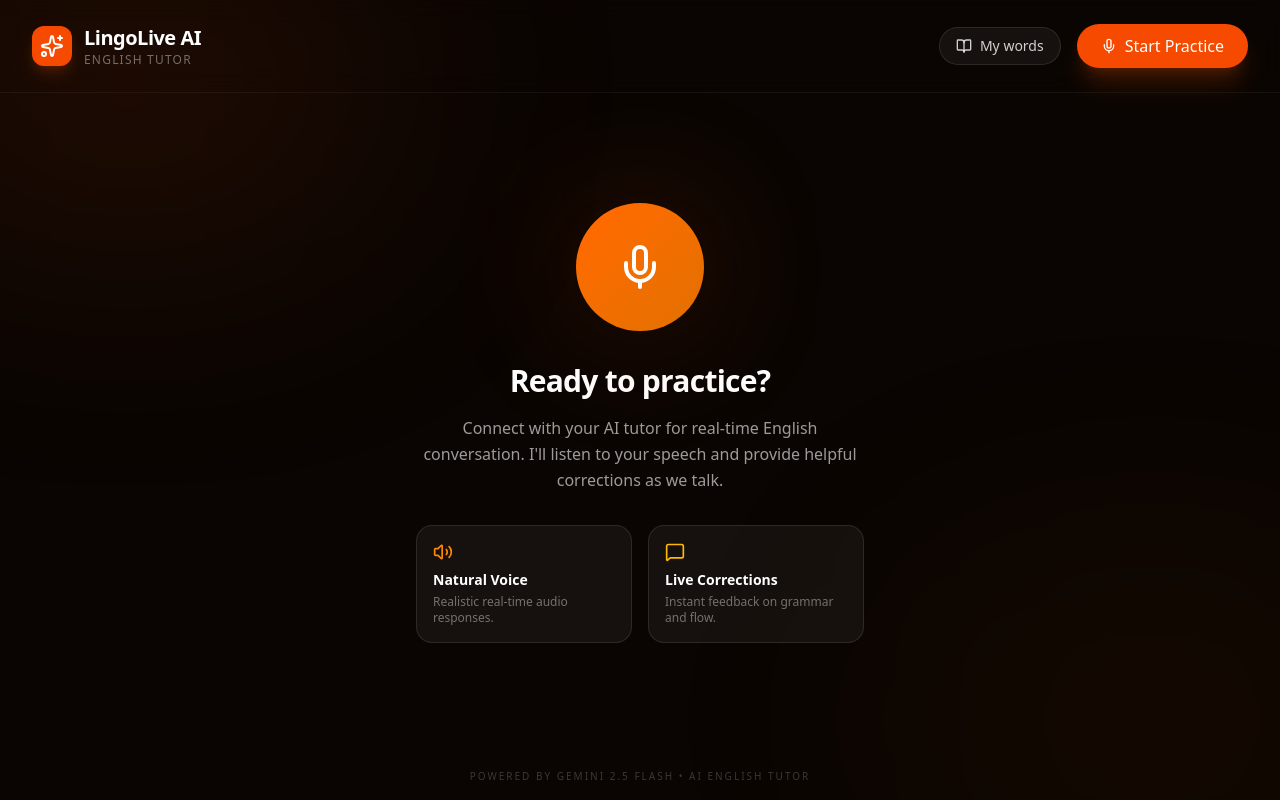
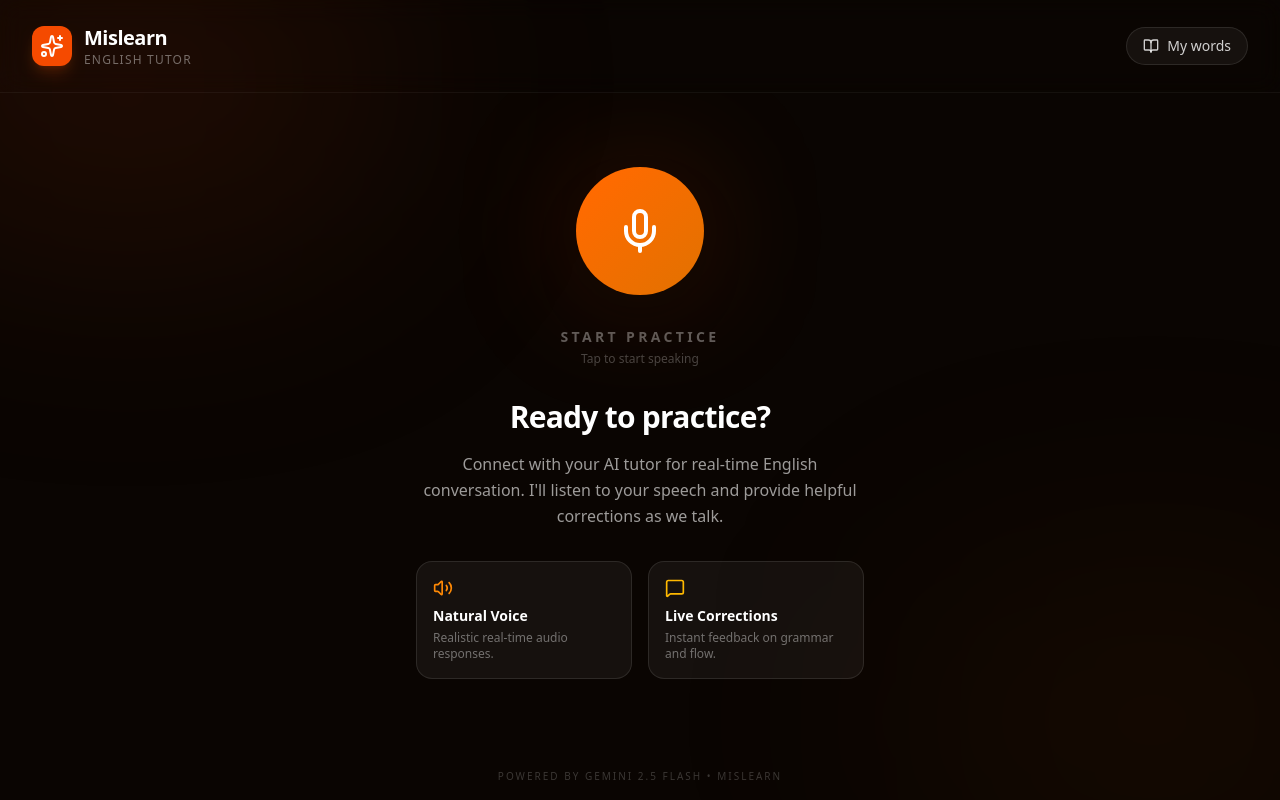
Before and after one commit to miskovd/mislearn, a Vue app: page / in a window 1280 px wide. Built offline with nearby package versions, Linux system fonts and the light colour scheme.

Commit message:
feat(ui): rename to Mislearn and polish the primary action button

```diff
--- a/index.html
+++ b/index.html
@@ -3,7 +3,7 @@
   <head>
     <meta charset="UTF-8" />
     <meta name="viewport" content="width=device-width, initial-scale=1.0" />
-    <title>LingoLive AI</title>
+    <title>Mislearn</title>
   </head>
   <body>
     <div id="root"></div>
--- a/metadata.json
+++ b/metadata.json
@@ -1,5 +1,5 @@
 {
-  "name": "LingoLive AI",
+  "name": "Mislearn",
   "description": "An AI-powered English tutor that listens to your speech, provides real-time corrections, and helps you practice conversation.",
   "requestFramePermissions": ["microphone"]
 }
--- a/src/components/LiveTutor.vue
+++ b/src/components/LiveTutor.vue
@@ -4,7 +4,6 @@ import { useGeminiLive } from '../hooks/useGeminiLive';
 import WordsPanel from './WordsPanel.vue';
 import {
   Mic,
-  MicOff,
   Volume2,
   AlertCircle,
   MessageSquare,
@@ -23,6 +22,15 @@ const {
 
 const scrollRef = ref<HTMLDivElement | null>(null);
 const isWordsPanelOpen = ref(false);
+
+const handlePrimaryAction = () => {
+  if (isConnected.value) {
+    stopSession();
+    return;
+  }
+
+  startSession();
+};
 
 watch(messages, () => {
   nextTick(() => {
@@ -48,7 +56,7 @@ watch(messages, () => {
           <Sparkles class="w-6 h-6 text-white" />
         </div>
         <div>
-          <h1 class="text-xl font-semibold tracking-tight">LingoLive AI</h1>
+          <h1 class="text-xl font-semibold tracking-tight">Mislearn</h1>
           <p class="text-xs text-white/40 uppercase tracking-widest font-medium">English Tutor</p>
         </div>
       </div>
@@ -67,24 +75,6 @@ watch(messages, () => {
           <div class="w-2 h-2 rounded-full bg-emerald-500 animate-pulse" />
           <span class="text-xs font-medium text-emerald-500">Live Session</span>
         </div>
-        <button
-          @click="isConnected ? stopSession() : startSession()"
-          :class="[
-            'flex items-center gap-2 px-6 py-2.5 rounded-full font-medium transition-all duration-300',
-            isConnected
-              ? 'bg-white/5 hover:bg-white/10 border border-white/10 text-white'
-              : 'bg-orange-600 hover:bg-orange-500 text-white shadow-xl shadow-orange-600/20'
-          ]"
-        >
-          <template v-if="isConnected">
-            <MicOff class="w-4 h-4" />
-            <span>End Session</span>
-          </template>
-          <template v-else>
-            <Mic class="w-4 h-4" />
-            <span>Start Practice</span>
-          </template>
-        </button>
       </div>
     </header>
 
@@ -95,14 +85,38 @@ watch(messages, () => {
         <p class="text-sm font-medium">{{ error }}</p>
       </div>
 
-      <div v-if="!isConnected && !error" class="flex-1 flex flex-col items-center justify-center text-center space-y-8">
-        <div class="relative">
+      <div v-if="!error" class="flex-1 flex flex-col items-center justify-center text-center space-y-8">
+        <button
+          type="button"
+          class="group relative"
+          @click="handlePrimaryAction"
+          :aria-label="isConnected ? 'End Session' : 'Start Practice'"
+        >
           <div class="absolute inset-0 bg-orange-600/20 blur-3xl rounded-full" />
-          <div class="relative w-32 h-32 rounded-full bg-gradient-to-br from-orange-500 to-amber-600 flex items-center justify-center shadow-2xl">
+          <div
+            v-if="isConnected"
+            class="pointer-events-none absolute inset-[-16px] rounded-full border border-orange-300/35 ring-orbit"
+          />
+          <div
+            v-if="isConnected"
+            class="pointer-events-none absolute inset-[-8px] rounded-full border border-orange-400/30 ring-pulse"
+          />
+          <div
+            class="relative w-32 h-32 rounded-full bg-gradient-to-br from-orange-500 to-amber-600 flex items-center justify-center shadow-2xl transition-transform duration-300 group-hover:scale-105 group-active:scale-95"
+            :class="isConnected ? 'mic-active' : ''"
+          >
             <Mic class="w-12 h-12 text-white" />
           </div>
+        </button>
+        <div class="space-y-1">
+          <p class="text-sm font-semibold uppercase tracking-[0.24em] text-white/35">
+            {{ isConnected ? 'End Session' : 'Start Practice' }}
+          </p>
+          <p class="text-xs text-white/25">
+            {{ isConnected ? 'Tap to stop the live session' : 'Tap to start speaking' }}
+          </p>
         </div>
-        <div class="max-w-md space-y-4">
+        <div v-if="!isConnected" class="max-w-md space-y-4">
           <h2 class="text-3xl font-bold tracking-tight">Ready to practice?</h2>
           <p class="text-white/60 leading-relaxed">
             Connect with your AI tutor for real-time English conversation.
@@ -152,7 +166,7 @@ watch(messages, () => {
               </span>
             </div>
             <span class="mt-1.5 text-[10px] uppercase tracking-widest font-bold text-white/20">
-              {{ msg.role === 'user' ? 'You' : 'LingoLive' }}
+              {{ msg.role === 'user' ? 'You' : 'Mislearn' }}
             </span>
           </div>
         </div>
@@ -194,13 +208,25 @@ watch(messages, () => {
     <!-- Footer -->
     <footer class="relative z-10 px-8 py-4 text-center">
       <p class="text-[10px] text-white/20 uppercase tracking-[0.2em] font-medium">
-        Powered by Gemini 2.5 Flash • AI English Tutor
+        Powered by Gemini 2.5 Flash • Mislearn
       </p>
     </footer>
   </div>
 </template>
 
 <style scoped>
+.ring-orbit {
+  animation: orbit 2.2s linear infinite;
+}
+
+.ring-pulse {
+  animation: pulseRing 1.4s ease-in-out infinite;
+}
+
+.mic-active {
+  animation: micGlow 1.8s ease-in-out infinite;
+}
+
 .scrollbar-thin::-webkit-scrollbar {
   width: 4px;
 }
@@ -211,4 +237,41 @@ watch(messages, () => {
   background: rgba(255, 255, 255, 0.1);
   border-radius: 10px;
 }
+
+@keyframes orbit {
+  0% {
+    transform: rotate(0deg);
+    border-color: rgba(253, 186, 116, 0.22);
+    box-shadow: 0 0 0 0 rgba(251, 146, 60, 0.08);
+  }
+  50% {
+    border-color: rgba(251, 191, 36, 0.6);
+    box-shadow: 0 0 0 14px rgba(251, 146, 60, 0);
+  }
+  100% {
+    transform: rotate(360deg);
+    border-color: rgba(253, 186, 116, 0.22);
+    box-shadow: 0 0 0 0 rgba(251, 146, 60, 0);
+  }
+}
+
+@keyframes pulseRing {
+  0%, 100% {
+    transform: scale(1);
+    opacity: 0.35;
+  }
+  50% {
+    transform: scale(1.08);
+    opacity: 0.7;
+  }
+}
+
+@keyframes micGlow {
+  0%, 100% {
+    box-shadow: 0 0 0 rgba(249, 115, 22, 0.25), 0 0 0 0 rgba(251, 146, 60, 0.1);
+  }
+  50% {
+    box-shadow: 0 0 30px rgba(249, 115, 22, 0.4), 0 0 0 18px rgba(251, 146, 60, 0.05);
+  }
+}
 </style>
--- a/src/components/WordsPanel.vue
+++ b/src/components/WordsPanel.vue
@@ -102,7 +102,7 @@ watch(
                 </div>
                 <div>
                   <h2 class="text-lg font-semibold tracking-tight">My words</h2>
-                  <p class="text-xs uppercase tracking-[0.24em] text-white/35">SQLite vocabulary notebook</p>
+                  <p class="text-xs uppercase tracking-[0.24em] text-white/35">Mislearn vocabulary notebook</p>
                 </div>
               </div>
 
```
